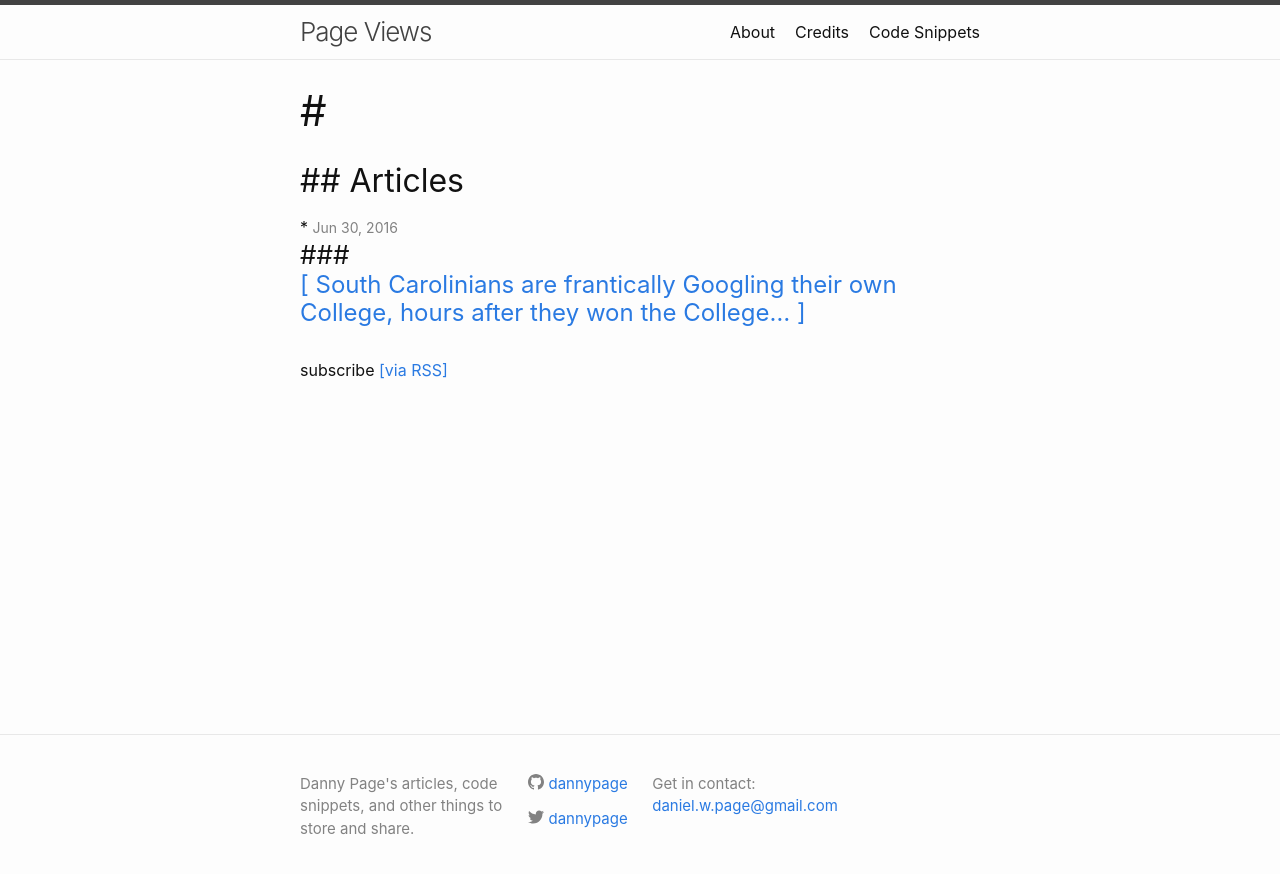
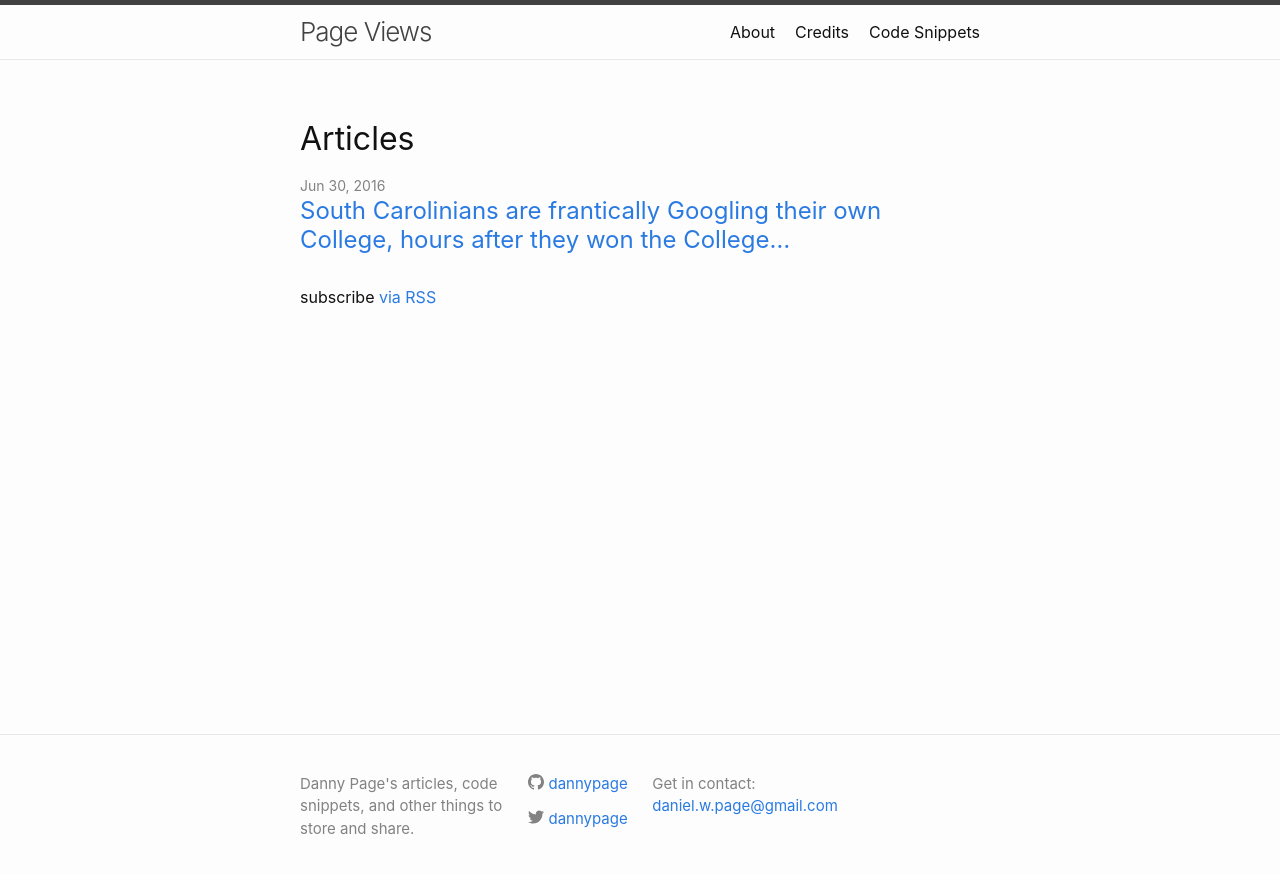
Before and after one commit to dannypage/views, a Jekyll site: the page built from articles.md, in a window 1280 px wide. Shown: the top 874 px of the page. Built offline with Jekyll 4.4.1, drawn with Linux system fonts in a browser that asks for light colours.

Commit message:
removing fake Markdown CSS

```diff
--- a/assets/main.scss
+++ b/assets/main.scss
@@ -15,28 +15,3 @@
     box-shadow: 0 0.25rem 1rem rgba(48,55,66,.15);
     height: 100%;
 }
-
-.md h1::before { content: "# "; }
-.md h2::before { content: "## "; }
-.md h3::before { content: "### "; }
-.md h4::before { content: "#### "; }
-.md h5::before { content: "##### "; }
-.md h6::before { content: "###### "; }
-.md strike::after,
-.md strike::before { content: "~~"; }
-.md i::before,
-.md i::after,
-.md em::before,
-.md em::after { content: "_"; }
-.md b::before,
-.md b::after,
-.md strong::before,
-.md strong::after { content: "*"; }
-.md ol,
-.md ul { list-style: none; padding-left: 0; }
-.md ul li::before { content: "* "; }
-.md ol { counter-reset: numberlist;  }
-.md ol li { counter-increment: numberlist; }
-.md ol li::before { content: counter(numberlist) ". "; }
-.md a::before { content: "["; }
-.md a::after { content: "]"; }
```
